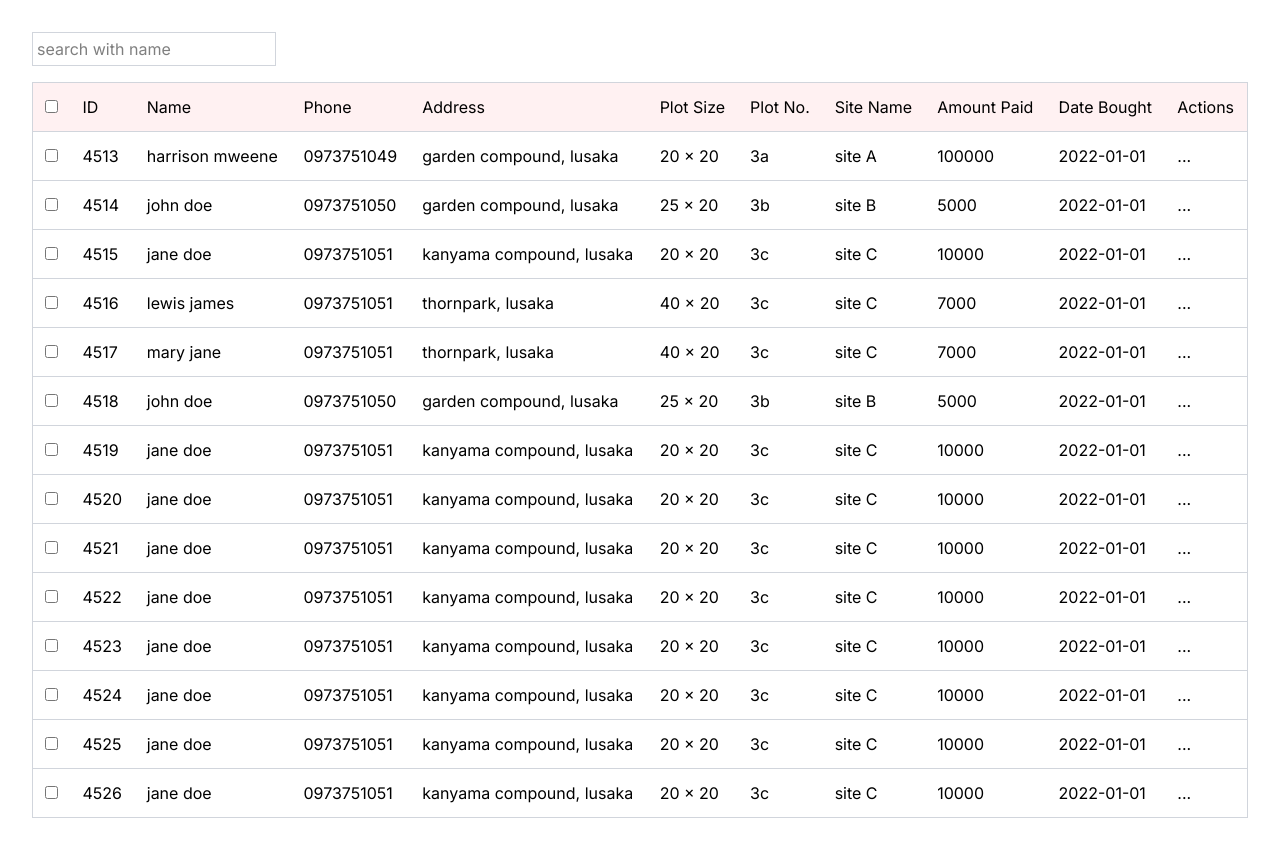
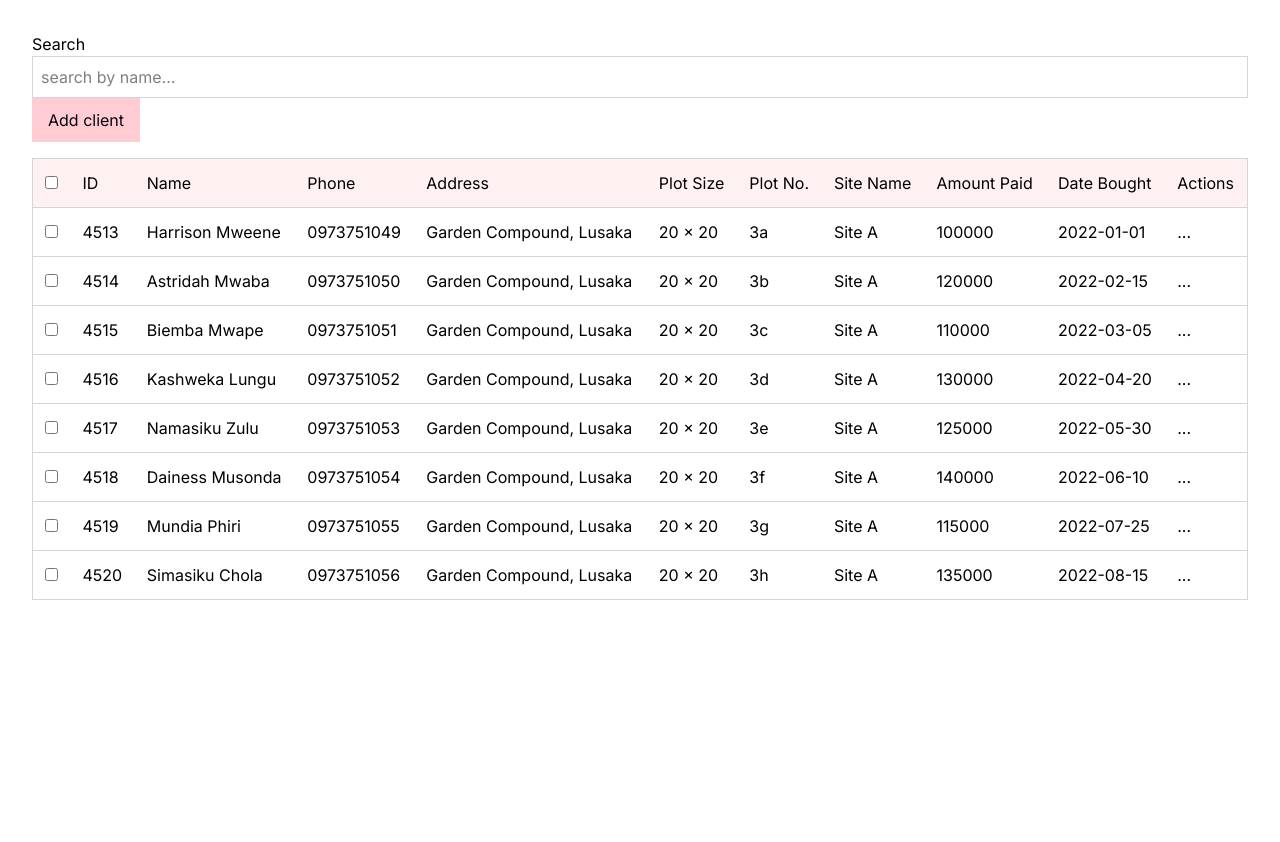
Before and after one commit to mweene/eze-future-dashboard, a React (Vite) app: page / in a window 1280 px wide. Shown: the top 842 px of the page. After the commit the page ends 800 px from the top, so only its background shows below. Built offline with nearby package versions, Linux system fonts and the light colour scheme.

Commit message:
Add Form for adding new client

```diff
--- a/src/App.jsx
+++ b/src/App.jsx
@@ -1,96 +1,74 @@
-import { useEffect, useState, useReducer } from "react";
+import { useState } from "react";
+import Table from "./components/Table";
+import InputWithLabel from "./components/InputWithLabel";
+import AddNewClient from "./components/AddNewClient";
+import AddNewClientModel from "./components/AddNewClientModel";
 
 import { dummydata } from "./dummydata";
 
 export default function App() {
+  const [clients, setClients] = useState(dummydata);
   const [searchTerm, setSearchTerm] = useState("");
+  const [isModelOpen, setIsModelOpen] = useState(false);
+  const [formData, setFormData] = useState({
+    name: "",
+    nrc: "",
+    phone: "",
+    address: "",
+    plotSize: "",
+    plotNumber: "",
+    siteName: "",
+    amountPaid: 0,
+    dateBought: "",
+  });
+
   const handleSearch = (e) => setSearchTerm(e.target.value);
+  const handleModelView = () => setIsModelOpen(!isModelOpen);
+  const handleFormChange = (e) => {
+    setFormData({ ...formData, [e.target.name]: e.target.value });
+  };
+  const handleFormSubmit = (e) => {
+    e.preventDefault();
 
-  const searchedClients = dummydata.filter((data) =>
-    data.name.includes(searchTerm.toLowerCase()),
+    const newClient = {
+      id: 4521,
+      name: formData.name,
+      nrc: formData.nrc,
+      phone: formData.phone,
+      address: formData.address,
+      plotSize: formData["plot-size"],
+      plotNumber: formData["plot-number"],
+      siteName: formData["site-name"],
+      amountPaid: formData["amount-paid"],
+      dateBought: formData["date-bought"],
+    };
+    setClients([...clients, newClient]);
+    setIsModelOpen(!isModelOpen);
+  };
+
+  const searchedClients = clients.filter((data) =>
+    data.name.toLowerCase().includes(searchTerm.toLowerCase()),
   );
   return (
     <div className="App p-8">
       <InputWithLabel
         id="search"
-        phText="search with name"
+        phText="search by name..."
         value={searchTerm}
-        onSearch={handleSearch}
+        onChange={handleSearch}
       />
+      <AddNewClient onClick={handleModelView}>
+        {isModelOpen && (
+          <AddNewClientModel
+            onSubmit={handleFormSubmit}
+            onChange={handleFormChange}
+          />
+        )}
+      </AddNewClient>
       <Table clients={searchedClients} />
     </div>
   );
 }
-
-{
-  /* Table component */
-}
-const Table = ({ clients }) => {
-  return (
-    <div className="grid content-center items-center my-4">
-      <table className="border-collapse min-w-3/6 text-left border border-gray-300">
-        <thead className="border-b border-gray-300 bg-rose-50">
-          <tr className="[&>th]:p-3 [&>th]:font-normal">
-            <th>
-              <input type="checkbox" />
-            </th>
-            <th>ID</th>
-            <th>Name</th>
-            <th>Phone</th>
-            <th>Address</th>
-            <th>Plot Size</th>
-            <th>Plot No.</th>
-            <th>Site Name</th>
-            <th>Amount Paid</th>
-            <th>Date Bought</th>
-            <th>Actions</th>
-          </tr>
-        </thead>
-        <tbody className="">
-          {clients.map((client) => (
-            <tr
-              key={client.id}
-              className="[&>td]:p-3 border-b border-b-gray-300"
-            >
-              <td>
-                <input type="checkbox" />
-              </td>
-              <td>{client.id}</td>
-              <td>{client.name}</td>
-              <td>{client.phone}</td>
-              <td>{client.address}</td>
-              <td>{client.plotSize}</td>
-              <td>{client.plotNumber}</td>
-              <td>{client.siteName}</td>
-              <td>{client.amountPaid}</td>
-              <td>{client.dateBought}</td>
-              <td>
-                <button className="cursor-pointer">...</button>
-              </td>
-            </tr>
-          ))}
-        </tbody>
-      </table>
-    </div>
-  );
-};
-
-{
-  /* Input component */
-}
-const InputWithLabel = ({ id, type = "text", phText, value, onSearch }) => {
-  return (
-    <label htmlFor={id}>
-      <input
-        className="p-1 border border-gray-300"
-        type={type}
-        placeholder={phText}
-        value={value}
-        onChange={onSearch}
-      />
-    </label>
-  );
-};
 
 function reducer(state, action) {
   switch (action.type) {
@@ -99,10 +77,12 @@ function reducer(state, action) {
         ...state,
         clients: action.payload,
       };
-    case "GET_CLIENT":
+    case "SEARCH_CLIENT":
       return {
         ...state,
-        client: state.client.find((client) => client.id === action.payload.id),
+        client: state.clients.filter((client) =>
+          client.name.includes(action.payload.toLowerCase()),
+        ),
       };
     case "ADD_CLIENT":
       return {
--- /dev/null
+++ b/src/components/ActionsModel.jsx
@@ -0,0 +1,5 @@
+const ActionsModel = () => {
+  return <div className="">ActionsModel</div>;
+};
+
+export default ActionsModel;
--- /dev/null
+++ b/src/components/AddNewClient.jsx
@@ -0,0 +1,15 @@
+const AddNewClient = ({ onClick, children }) => {
+  return (
+    <div className="relative">
+      <button
+        className="bg-rose-200 text-gray-950 py-2.5 px-4 cursor-pointer"
+        onClick={onClick}
+      >
+        Add client
+      </button>
+      {children}
+    </div>
+  );
+};
+
+export default AddNewClient;
--- /dev/null
+++ b/src/components/AddNewClientModel.jsx
@@ -0,0 +1,64 @@
+import InputWithLabel from "./InputWithLabel";
+
+const AddNewClientModel = ({ onSubmit, onChange }) => {
+  return (
+    <form onSubmit={onSubmit} className="p-4 border absolute bg-white">
+      <div className="flex gap-8 mb-4">
+        <div className="grid gap-1">
+          <InputWithLabel
+            id="name"
+            phText="enter client name..."
+            onChange={onChange}
+          />
+          <InputWithLabel
+            id="phone"
+            phText="enter phone number..."
+            maxLength={10}
+            onChange={onChange}
+          />
+          <InputWithLabel
+            id="address"
+            phText="enter client address..."
+            onChange={onChange}
+          />
+          <InputWithLabel
+            id="plot-size"
+            phText="enter plot sise..."
+            onChange={onChange}
+          />
+        </div>
+
+        <div className="grid gap-1">
+          <InputWithLabel
+            id="plot-number"
+            phText="enter plot number..."
+            type="number"
+            onChange={onChange}
+          />
+          <InputWithLabel
+            id="site-name"
+            phText="enter site name..."
+            onChange={onChange}
+          />
+          <InputWithLabel
+            id="amount-paid"
+            phText="enter grand amount..."
+            type="number"
+            onChange={onChange}
+          />
+          <InputWithLabel
+            id="date-bought"
+            phText="enter date bought..."
+            type="date"
+            onChange={onChange}
+          />
+        </div>
+      </div>
+      <button className="py-2.5 px-4 text-white bg-gray-950 cursor-pointer">
+        submit
+      </button>
+    </form>
+  );
+};
+
+export default AddNewClientModel;
--- /dev/null
+++ b/src/components/InputWithLabel.jsx
@@ -0,0 +1,27 @@
+const InputWithLabel = ({
+  id,
+  type = "text",
+  phText,
+  value,
+  onChange,
+  maxLength,
+}) => {
+  return (
+    <div className="grid">
+      <label htmlFor={id} className="capitalize">
+        {id}
+      </label>
+      <input
+        className="p-2 border border-gray-300"
+        type={type}
+        placeholder={phText}
+        value={value}
+        onChange={onChange}
+        maxLength={maxLength}
+        name={id}
+      />
+    </div>
+  );
+};
+
+export default InputWithLabel;
--- /dev/null
+++ b/src/components/Table.jsx
@@ -0,0 +1,61 @@
+import { useState } from "react";
+import ActionsModel from "./ActionsModel";
+
+const Table = ({ clients }) => {
+  const [isModalOpen, setIsModalOpen] = useState(false);
+
+  return (
+    <div className="grid content-center items-center my-4">
+      <table className="border-collapse min-w-3/6 text-left border border-gray-300">
+        <thead className="border-b border-gray-300 bg-rose-50">
+          <tr className="[&>th]:p-3 [&>th]:font-normal">
+            <th>
+              <input type="checkbox" />
+            </th>
+            <th>ID</th>
+            <th>Name</th>
+            <th>Phone</th>
+            <th>Address</th>
+            <th>Plot Size</th>
+            <th>Plot No.</th>
+            <th>Site Name</th>
+            <th>Amount Paid</th>
+            <th>Date Bought</th>
+            <th>Actions</th>
+          </tr>
+        </thead>
+        <tbody className="">
+          {clients.map((client) => (
+            <tr
+              key={client.id}
+              className="[&>td]:p-3 border-b border-b-gray-300"
+            >
+              <td>
+                <input type="checkbox" />
+              </td>
+              <td>{client.id}</td>
+              <td>{client.name}</td>
+              <td>{client.phone}</td>
+              <td>{client.address}</td>
+              <td>{client.plotSize}</td>
+              <td>{client.plotNumber}</td>
+              <td>{client.siteName}</td>
+              <td>{client.amountPaid}</td>
+              <td>{client.dateBought}</td>
+              <td>
+                <button
+                  className="cursor-pointer"
+                  onClick={() => setIsModalOpen(!isModalOpen)}
+                >
+                  {isModalOpen ? <ActionsModel /> : "..."}
+                </button>
+              </td>
+            </tr>
+          ))}
+        </tbody>
+      </table>
+    </div>
+  );
+};
+
+export default Table;
--- a/src/dummydata.js
+++ b/src/dummydata.js
@@ -1,184 +1,265 @@
 export const dummydata = [
   {
     id: 4513,
-    name: "harrison mweene",
+    name: "Harrison Mweene",
     nrc: "449946/10/1",
     phone: "0973751049",
-    address: "garden compound, lusaka",
+    address: "Garden Compound, Lusaka",
     plotSize: "20 x 20",
     plotNumber: "3a",
-    siteName: "site A",
+    siteName: "Site A",
     amountPaid: 100000,
     dateBought: "2022-01-01",
     dateUpdated: "2024-03-22",
   },
   {
     id: 4514,
-    name: "john doe",
-    nrc: "633321/10/1",
+    name: "Astridah Mwaba",
+    nrc: "449947/10/2",
     phone: "0973751050",
-    address: "garden compound, lusaka",
-    plotSize: "25 x 20",
+    address: "Garden Compound, Lusaka",
+    plotSize: "20 x 20",
     plotNumber: "3b",
-    siteName: "site B",
-    amountPaid: 5000,
-    dateBought: "2022-01-01",
-    dateUpdated: "2024-03-22",
+    siteName: "Site A",
+    amountPaid: 120000,
+    dateBought: "2022-02-15",
+    dateUpdated: "2024-04-10",
   },
   {
     id: 4515,
-    name: "jane doe",
-    nrc: "717477/10/1",
+    name: "Biemba Mwape",
+    nrc: "449948/10/3",
     phone: "0973751051",
-    address: "kanyama compound, lusaka",
+    address: "Garden Compound, Lusaka",
     plotSize: "20 x 20",
     plotNumber: "3c",
-    siteName: "site C",
-    amountPaid: 10000,
-    dateBought: "2022-01-01",
-    dateUpdated: "2024-03-22",
+    siteName: "Site A",
+    amountPaid: 110000,
+    dateBought: "2022-03-05",
+    dateUpdated: "2024-05-01",
   },
   {
     id: 4516,
-    name: "lewis james",
-    nrc: "761134/11/1",
-    phone: "0973751051",
-    address: "thornpark, lusaka",
-    plotSize: "40 x 20",
-    plotNumber: "3c",
-    siteName: "site C",
-    amountPaid: 7000,
-    dateBought: "2022-01-01",
-    dateUpdated: "2024-03-22",
+    name: "Kashweka Lungu",
+    nrc: "449949/10/4",
+    phone: "0973751052",
+    address: "Garden Compound, Lusaka",
+    plotSize: "20 x 20",
+    plotNumber: "3d",
+    siteName: "Site A",
+    amountPaid: 130000,
+    dateBought: "2022-04-20",
+    dateUpdated: "2024-06-15",
   },
   {
     id: 4517,
-    name: "mary jane",
-    nrc: "761134/11/1",
-    phone: "0973751051",
-    address: "thornpark, lusaka",
-    plotSize: "40 x 20",
-    plotNumber: "3c",
-    siteName: "site C",
-    amountPaid: 7000,
-    dateBought: "2022-01-01",
-    dateUpdated: "2024-03-22",
+    name: "Namasiku Zulu",
+    nrc: "449950/10/5",
+    phone: "0973751053",
+    address: "Garden Compound, Lusaka",
+    plotSize: "20 x 20",
+    plotNumber: "3e",
+    siteName: "Site A",
+    amountPaid: 125000,
+    dateBought: "2022-05-30",
+    dateUpdated: "2024-07-01",
   },
   {
     id: 4518,
-    name: "john doe",
-    nrc: "633321/10/1",
-    phone: "0973751050",
-    address: "garden compound, lusaka",
-    plotSize: "25 x 20",
-    plotNumber: "3b",
-    siteName: "site B",
-    amountPaid: 5000,
-    dateBought: "2022-01-01",
-    dateUpdated: "2024-03-22",
+    name: "Dainess Musonda",
+    nrc: "449951/10/6",
+    phone: "0973751054",
+    address: "Garden Compound, Lusaka",
+    plotSize: "20 x 20",
+    plotNumber: "3f",
+    siteName: "Site A",
+    amountPaid: 140000,
+    dateBought: "2022-06-10",
+    dateUpdated: "2024-07-10",
   },
   {
     id: 4519,
-    name: "jane doe",
-    nrc: "717477/10/1",
-    phone: "0973751051",
-    address: "kanyama compound, lusaka",
+    name: "Mundia Phiri",
+    nrc: "449952/10/7",
+    phone: "0973751055",
+    address: "Garden Compound, Lusaka",
     plotSize: "20 x 20",
-    plotNumber: "3c",
-    siteName: "site C",
-    amountPaid: 10000,
-    dateBought: "2022-01-01",
-    dateUpdated: "2024-03-22",
+    plotNumber: "3g",
+    siteName: "Site A",
+    amountPaid: 115000,
+    dateBought: "2022-07-25",
+    dateUpdated: "2024-08-05",
   },
   {
     id: 4520,
-    name: "jane doe",
-    nrc: "717477/10/1",
-    phone: "0973751051",
-    address: "kanyama compound, lusaka",
+    name: "Simasiku Chola",
+    nrc: "449953/10/8",
+    phone: "0973751056",
+    address: "Garden Compound, Lusaka",
     plotSize: "20 x 20",
-    plotNumber: "3c",
-    siteName: "site C",
-    amountPaid: 10000,
-    dateBought: "2022-01-01",
-    dateUpdated: "2024-03-22",
+    plotNumber: "3h",
+    siteName: "Site A",
+    amountPaid: 135000,
+    dateBought: "2022-08-15",
+    dateUpdated: "2024-08-20",
   },
+];
+
+let more = [
   {
     id: 4521,
-    name: "jane doe",
-    nrc: "717477/10/1",
-    phone: "0973751051",
-    address: "kanyama compound, lusaka",
+    name: "Bornwell Mulenga",
+    nrc: "449954/10/9",
+    phone: "0973751057",
+    address: "Garden Compound, Lusaka",
     plotSize: "20 x 20",
-    plotNumber: "3c",
-    siteName: "site C",
-    amountPaid: 10000,
-    dateBought: "2022-01-01",
-    dateUpdated: "2024-03-22",
+    plotNumber: "3i",
+    siteName: "Site A",
+    amountPaid: 150000,
+    dateBought: "2022-09-05",
+    dateUpdated: "2024-09-01",
   },
   {
     id: 4522,
-    name: "jane doe",
-    nrc: "717477/10/1",
-    phone: "0973751051",
-    address: "kanyama compound, lusaka",
+    name: "Olipa Nkhata",
+    nrc: "449955/10/10",
+    phone: "0973751058",
+    address: "Garden Compound, Lusaka",
     plotSize: "20 x 20",
-    plotNumber: "3c",
-    siteName: "site C",
-    amountPaid: 10000,
-    dateBought: "2022-01-01",
-    dateUpdated: "2024-03-22",
+    plotNumber: "3j",
+    siteName: "Site A",
+    amountPaid: 145000,
+    dateBought: "2022-10-12",
+    dateUpdated: "2024-09-15",
   },
   {
     id: 4523,
-    name: "jane doe",
-    nrc: "717477/10/1",
-    phone: "0973751051",
-    address: "kanyama compound, lusaka",
+    name: "Kakoma Kabwe",
+    nrc: "449956/10/11",
+    phone: "0973751059",
+    address: "Garden Compound, Lusaka",
     plotSize: "20 x 20",
-    plotNumber: "3c",
-    siteName: "site C",
-    amountPaid: 10000,
-    dateBought: "2022-01-01",
-    dateUpdated: "2024-03-22",
+    plotNumber: "3k",
+    siteName: "Site A",
+    amountPaid: 155000,
+    dateBought: "2022-11-01",
+    dateUpdated: "2024-10-01",
   },
   {
     id: 4524,
-    name: "jane doe",
-    nrc: "717477/10/1",
-    phone: "0973751051",
-    address: "kanyama compound, lusaka",
+    name: "Exildah Chileshe",
+    nrc: "449957/10/12",
+    phone: "0973751060",
+    address: "Garden Compound, Lusaka",
     plotSize: "20 x 20",
-    plotNumber: "3c",
-    siteName: "site C",
-    amountPaid: 10000,
-    dateBought: "2022-01-01",
-    dateUpdated: "2024-03-22",
+    plotNumber: "3l",
+    siteName: "Site A",
+    amountPaid: 160000,
+    dateBought: "2022-11-20",
+    dateUpdated: "2024-10-20",
   },
   {
     id: 4525,
-    name: "jane doe",
-    nrc: "717477/10/1",
-    phone: "0973751051",
-    address: "kanyama compound, lusaka",
+    name: "Mundia Chama",
+    nrc: "449958/10/13",
+    phone: "0973751061",
+    address: "Garden Compound, Lusaka",
     plotSize: "20 x 20",
-    plotNumber: "3c",
-    siteName: "site C",
-    amountPaid: 10000,
-    dateBought: "2022-01-01",
-    dateUpdated: "2024-03-22",
+    plotNumber: "3m",
+    siteName: "Site A",
+    amountPaid: 165000,
+    dateBought: "2022-12-05",
+    dateUpdated: "2024-11-05",
   },
   {
     id: 4526,
-    name: "jane doe",
-    nrc: "717477/10/1",
-    phone: "0973751051",
-    address: "kanyama compound, lusaka",
+    name: "Dainess Malambo",
+    nrc: "449959/10/14",
+    phone: "0973751062",
+    address: "Garden Compound, Lusaka",
     plotSize: "20 x 20",
-    plotNumber: "3c",
-    siteName: "site C",
-    amountPaid: 10000,
-    dateBought: "2022-01-01",
-    dateUpdated: "2024-03-22",
+    plotNumber: "3n",
+    siteName: "Site A",
+    amountPaid: 170000,
+    dateBought: "2022-12-20",
+    dateUpdated: "2024-11-20",
+  },
+  {
+    id: 4527,
+    name: "Bornface Nyirenda",
+    nrc: "449960/10/15",
+    phone: "0973751063",
+    address: "Garden Compound, Lusaka",
+    plotSize: "20 x 20",
+    plotNumber: "3o",
+    siteName: "Site A",
+    amountPaid: 175000,
+    dateBought: "2023-01-10",
+    dateUpdated: "2024-12-01",
+  },
+  {
+    id: 4528,
+    name: "Monde Banda",
+    nrc: "449961/10/16",
+    phone: "0973751064",
+    address: "Garden Compound, Lusaka",
+    plotSize: "20 x 20",
+    plotNumber: "3p",
+    siteName: "Site A",
+    amountPaid: 180000,
+    dateBought: "2023-02-01",
+    dateUpdated: "2024-12-10",
+  },
+  {
+    id: 4529,
+    name: "Astridah Mbewe",
+    nrc: "449962/10/17",
+    phone: "0973751065",
+    address: "Garden Compound, Lusaka",
+    plotSize: "20 x 20",
+    plotNumber: "3q",
+    siteName: "Site A",
+    amountPaid: 185000,
+    dateBought: "2023-02-20",
+    dateUpdated: "2025-01-05",
+  },
+  {
+    id: 4530,
+    name: "Goodson Nyambe",
+    nrc: "449963/10/18",
+    phone: "0973751066",
+    address: "Garden Compound, Lusaka",
+    plotSize: "20 x 20",
+    plotNumber: "3r",
+    siteName: "Site A",
+    amountPaid: 190000,
+    dateBought: "2023-03-10",
+    dateUpdated: "2025-01-20",
+  },
+  {
+    id: 4531,
+    name: "Pumulo Mubita",
+    nrc: "449964/10/19",
+    phone: "0973751067",
+    address: "Garden Compound, Lusaka",
+    plotSize: "20 x 20",
+    plotNumber: "3s",
+    siteName: "Site A",
+    amountPaid: 195000,
+    dateBought: "2023-04-01",
+    dateUpdated: "2025-02-01",
+  },
+  {
+    id: 4532,
+    name: "Winfridah Aliness",
+    nrc: "449965/10/20",
+    phone: "0973751068",
+    address: "Garden Compound, Lusaka",
+    plotSize: "20 x 20",
+    plotNumber: "3t",
+    siteName: "Site A",
+    amountPaid: 200000,
+    dateBought: "2023-04-20",
+    dateUpdated: "2025-02-15",
   },
 ];
```
